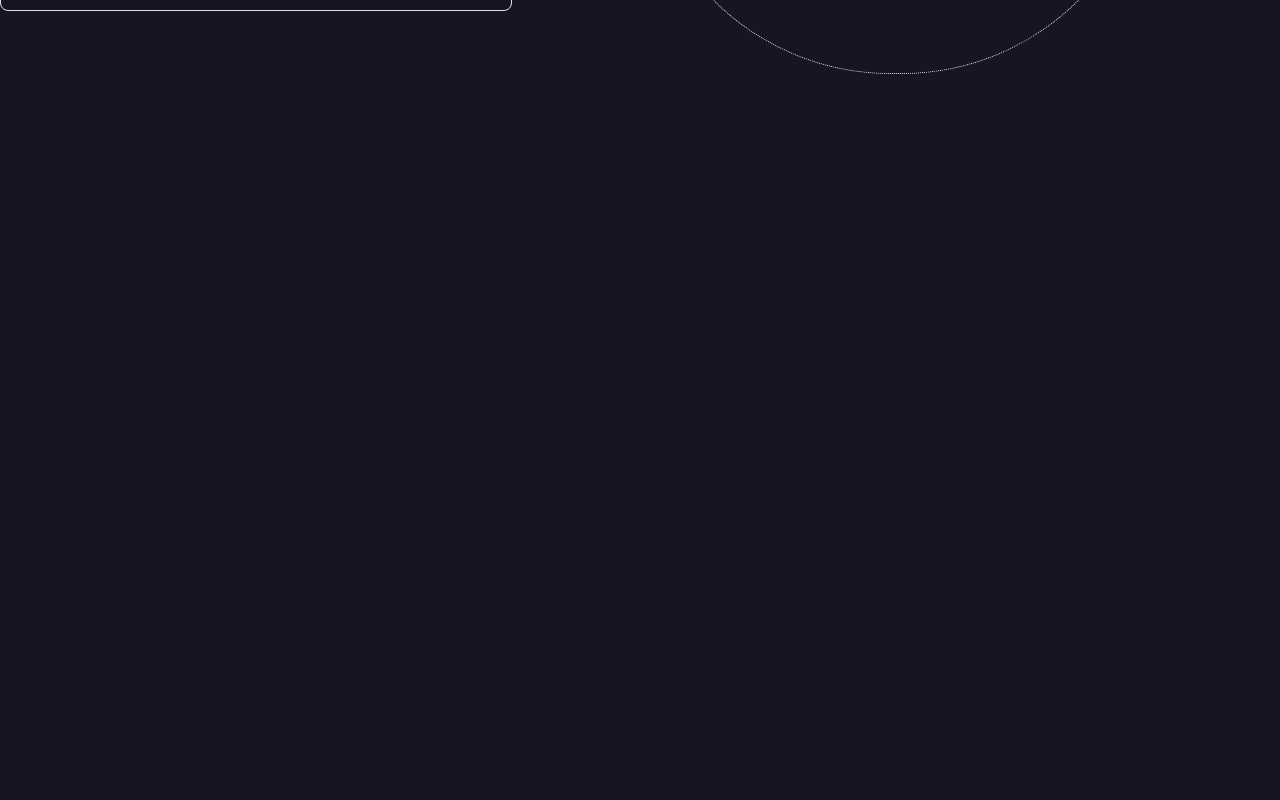
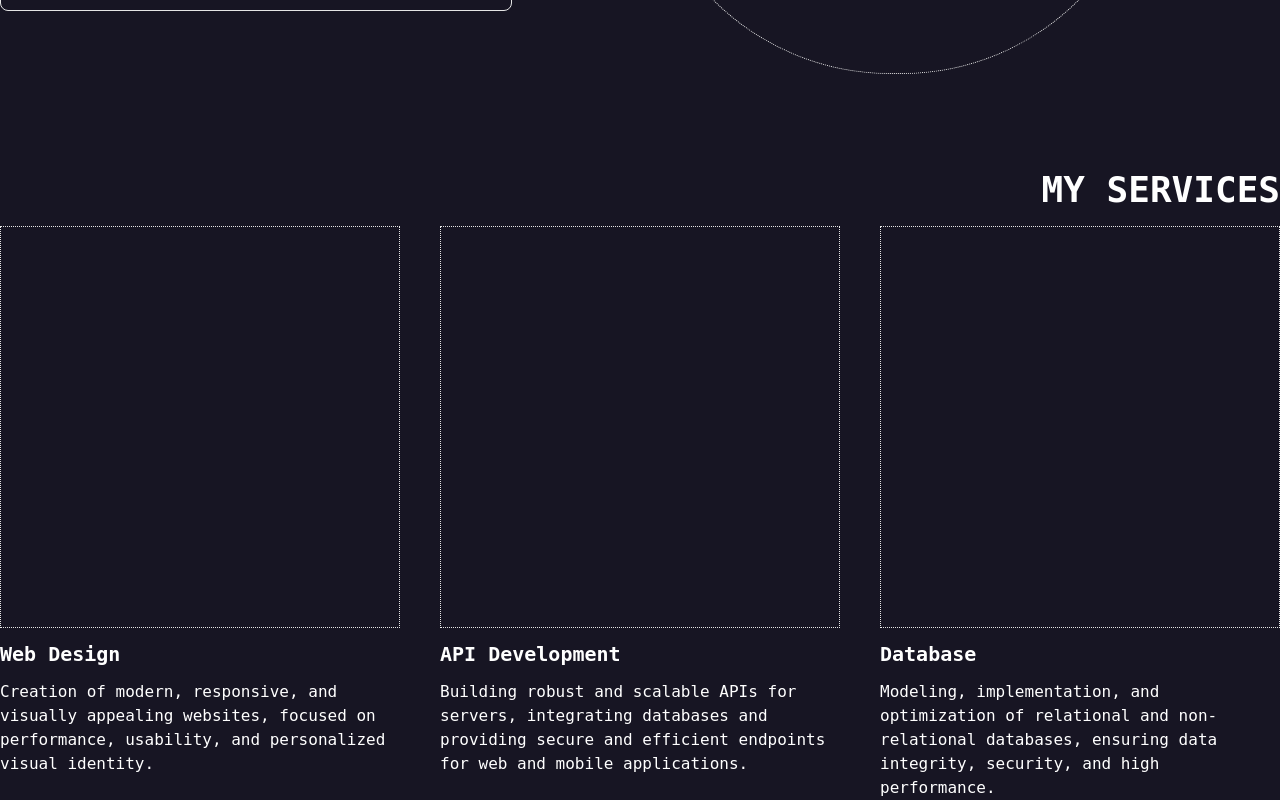
Before and after one commit to filipesvb/my-portfolio, a React (Vite) app: page / in a window 1280 px wide. Shown: the part 516-1316 px from the top of the page. Before the commit the page ends 800 px from the top, so only its background shows below. Built offline with nearby package versions, Linux system fonts and the light colour scheme; a web font is replaced by a local one.

Commit message:
feat: added the services section / created SectionTitle component / added i18n texts and created iterations method for each ServiceSingle component

```diff
--- /dev/null
+++ b/public/locales/en/service_section.json
@@ -0,0 +1,17 @@
+{
+  "section_title": "My Services",
+  "section_cards": {
+    "card_web": {
+      "title": "Web Design",
+      "description": "Creation of modern, responsive, and visually appealing websites, focused on performance, usability, and personalized visual identity."
+    },
+    "card_api": {
+      "title": "API Development",
+      "description": "Building robust and scalable APIs for servers, integrating databases and providing secure and efficient endpoints for web and mobile applications."
+    },
+    "card_data": {
+      "title": "Database",
+      "description": "Modeling, implementation, and optimization of relational and non-relational databases, ensuring data integrity, security, and high performance."
+    }
+  }
+}
--- /dev/null
+++ b/public/locales/pt/service_section.json
@@ -0,0 +1,17 @@
+{
+  "section_title": "Meus Serviços",
+  "section_cards": {
+    "card_web": {
+      "title": "Web Design",
+      "description": "Criação de websites modernos, responsivos e visualmente atrativos, com foco em desempenho, usabilidade e identidade visual personalizada."
+    },
+    "card_api": {
+      "title": "Desenvolvimento de API",
+      "description": "Construção de APIs robustas e escaláveis para servidores, integrando bancos de dados e fornecendo endpoints seguros e eficientes para aplicações web e móveis."
+    },
+    "card_data": {
+      "title": "Banco de Dados",
+      "description": "Modelagem, implementação e otimização de bancos de dados relacionais e não-relacionais, garantindo integridade, segurança e alta performance no acesso aos dados."
+    }
+  }
+}
--- /dev/null
+++ b/src/components/CardTitle/index.tsx
@@ -0,0 +1,9 @@
+import { ReactNode } from "react";
+
+const CardTitle = ({children} : {children: ReactNode}) => {
+  return (
+    <h3 className="text-xl font-extrabold py-3">{children}</h3>
+  )
+}
+
+export default CardTitle;
--- /dev/null
+++ b/src/components/SectionTitle/index.tsx
@@ -0,0 +1,9 @@
+import { ReactNode } from "react";
+
+const SectionTitle = ({children, rightPos = false } : {children: ReactNode, rightPos?: boolean}) => {
+  return (
+    <h2 className={`uppercase font-black text-4xl py-4 ${rightPos && 'text-right'}`}>{children}</h2>
+  )
+}
+
+export default SectionTitle;
--- a/src/i18n.js
+++ b/src/i18n.js
@@ -16,7 +16,7 @@ i18n
     .init({
         debug: isDev, // Enable logging for development
         supportedLngs,
-        ns: ['header', 'hero'],
+        ns: ['header', 'hero', 'service_section'],
         fallbackLng: ['en'],
         interpolation: {
             escapeValue: false,
--- /dev/null
+++ b/src/pages/Home/components/ProjectSection/index.tsx
@@ -0,0 +1,9 @@
+const ProjectSection = () => {
+  return(
+    <section>
+
+    </section>
+  )
+}
+
+export default ProjectSection;
--- /dev/null
+++ b/src/pages/Home/components/ServiceSection/components/ServiceSingle/index.tsx
@@ -0,0 +1,18 @@
+import CardTitle from "@/components/CardTitle";
+
+interface ServiceSingleProps {
+  title: string,
+  description: string
+}
+
+const ServiceSingle = ({title, description}: ServiceSingleProps) => {
+  return (
+    <div className="flex-1">
+      <div className="border-1 border-dotted pt-[100%]"></div>
+      <CardTitle>{title}</CardTitle>
+      <p>{description}</p>
+    </div>
+  )
+}
+
+export default ServiceSingle;
--- /dev/null
+++ b/src/pages/Home/components/ServiceSection/components/ServicesContainer/index.tsx
@@ -0,0 +1,24 @@
+import { useTranslation } from "react-i18next";
+import ServiceSingle from "../ServiceSingle";
+
+const ServicesContainer = () => {
+
+  const { t } = useTranslation("service_section")
+
+  const cards = t('section_cards', { returnObjects: true });
+
+  return (
+    <div className="w-full flex gap-10">
+      {
+        Object.entries(cards).map((key, value) => (
+          <ServiceSingle
+            title={t(`section_cards.${key[0]}.title`)}
+            description={t(`section_cards.${key[0]}.description`)}
+          />
+        ))
+      }
+    </div>
+  )
+}
+
+export default ServicesContainer;
--- /dev/null
+++ b/src/pages/Home/components/ServiceSection/index.tsx
@@ -0,0 +1,17 @@
+import { useTranslation } from "react-i18next";
+import SectionTitle from "../../../../components/SectionTitle"
+import ServicesContainer from "./components/ServicesContainer";
+
+const ServiceSection = () => {
+
+  const { t } = useTranslation('service_section')
+
+  return (
+    <section className="mt-20">
+      <SectionTitle rightPos={true} >{t('section_title')}</SectionTitle>
+      <ServicesContainer />
+    </section>
+  )
+}
+
+export default ServiceSection;
--- a/src/pages/Home/index.jsx
+++ b/src/pages/Home/index.jsx
@@ -1,5 +1,7 @@
 import Wrapper from '../../components/Wrapper';
 import Hero from './components/Hero';
+import ProjectSection from './components/ProjectSection';
+import ServiceSection from './components/ServiceSection';
 
 function App() {
   return (
@@ -7,6 +9,8 @@ function App() {
       <div className="w-full h-full font-azeret-mono">
         <Wrapper>
           <Hero />
+          <ServiceSection />
+          <ProjectSection />
         </Wrapper>
       </div>
     </>
```
